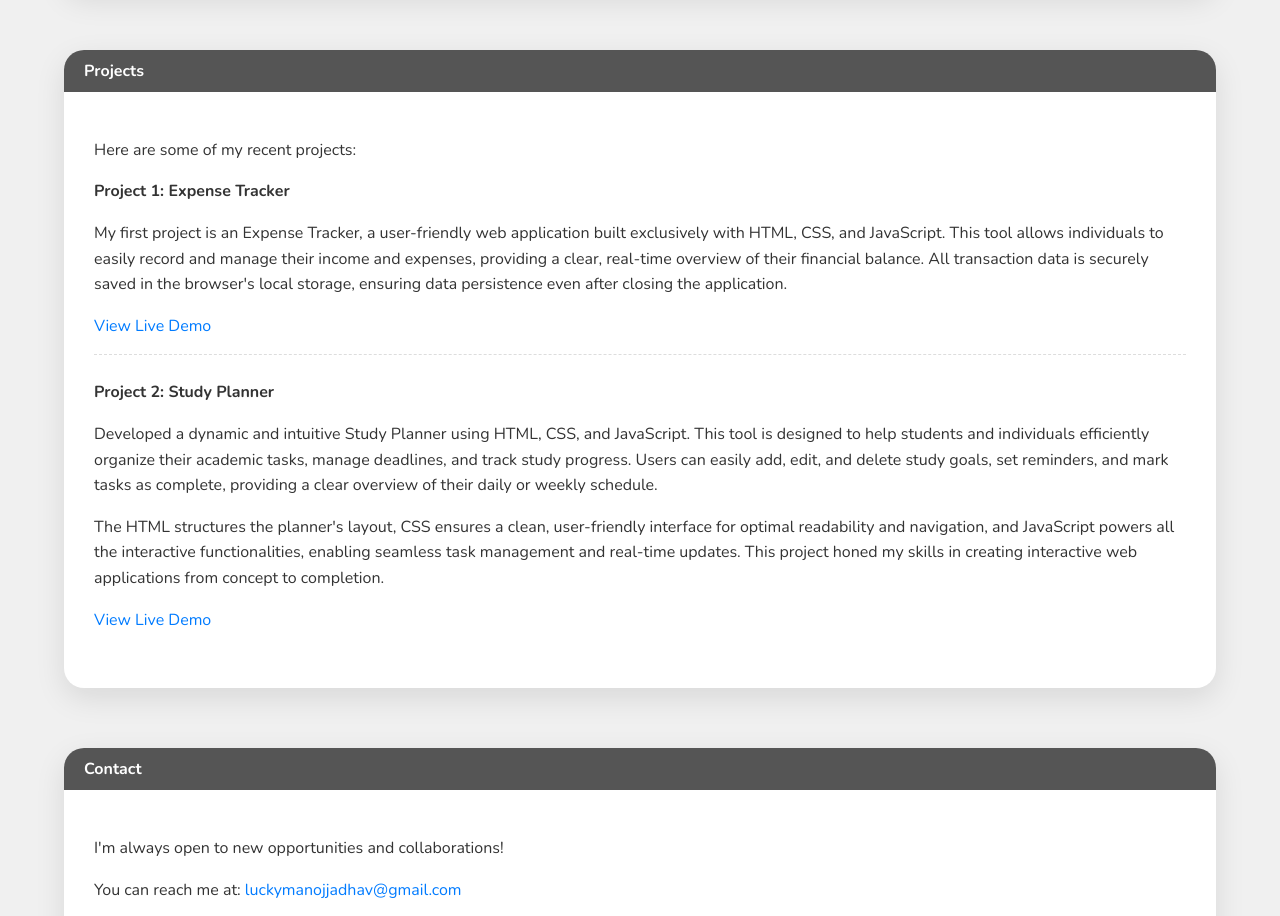
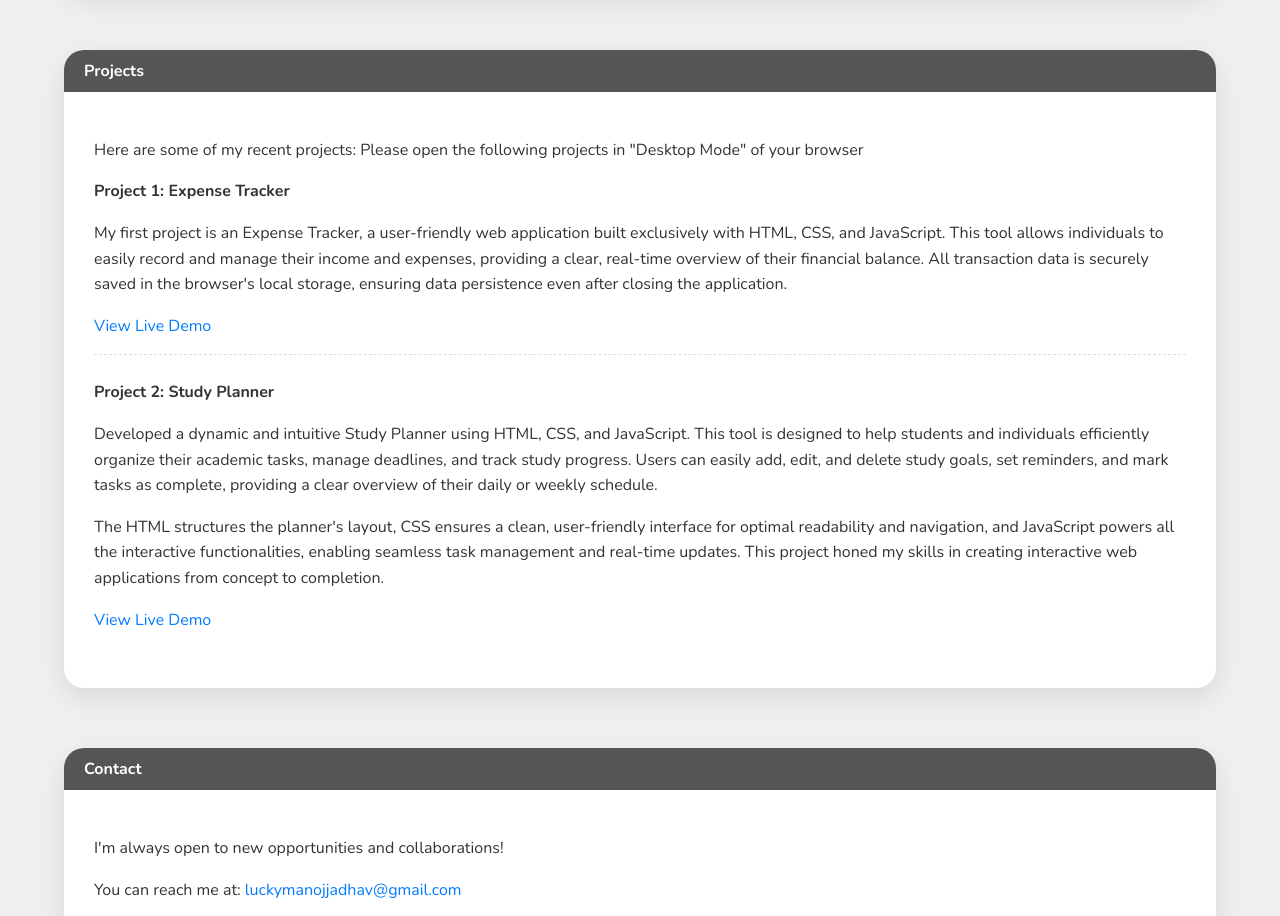
Before and after one commit to LuckyJadhav2808/Lucky-Jadhav-Portfolio, a plain HTML site: page index.html in a window 1280 px wide. Shown: the part 1760-2676 px from the top of the page. Drawn offline with nearby package versions, Linux system fonts and the light colour scheme.

Commit message:
index.html

```diff
--- a/index.html
+++ b/index.html
@@ -113,7 +113,7 @@
             <div class="section-card">
                 <div class="card-header">Projects</div>
                 <div class="card-content">
-                    <p>Here are some of my recent projects:</p>
+                    <p>Here are some of my recent projects: Please open the following projects in "Desktop Mode" of your browser</p>
                     <div class="project-item">
                         <h4>Project 1: Expense Tracker</h4>
                         <p>My first project is an Expense Tracker, a user-friendly web application built exclusively with HTML, CSS, and JavaScript. This tool allows individuals to easily record and manage their income and expenses, providing a clear, real-time overview of their financial balance. All transaction data is securely saved in the browser's local storage, ensuring data persistence even after closing the application.</p>
```
